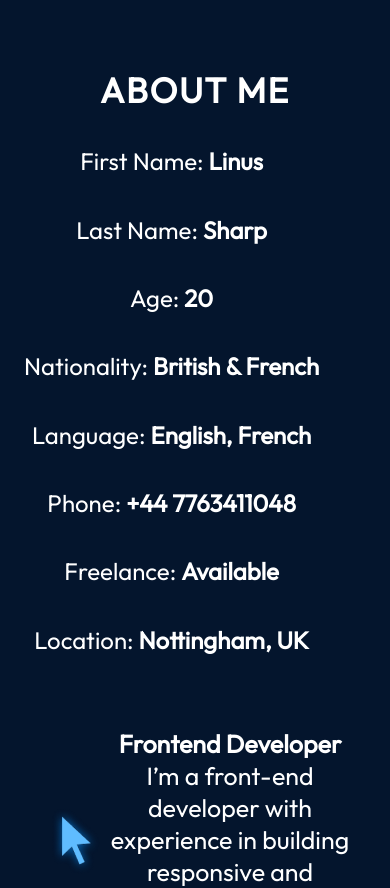
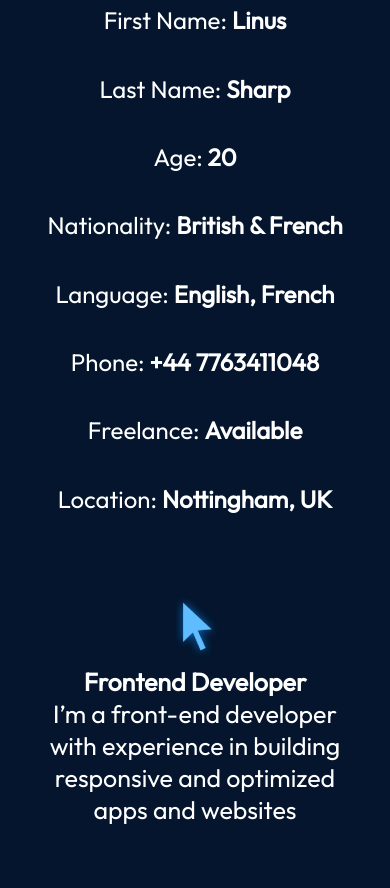
Before and after one commit to playhavoc/MyPortfolio, a React (Vite) app: page / in a window 390 px wide. Shown: the part 940-1828 px from the top of the page. Built offline with nearby package versions, Linux system fonts and the light colour scheme.

Commit message:
feat: fixed the about me

```diff
--- a/src/components/About/About.module.css
+++ b/src/components/About/About.module.css
@@ -17,6 +17,7 @@
   font-weight: 700;
   letter-spacing: 1.75px;
   text-transform: uppercase;
+  text-align: center; /* Center the title */
 }
 
 .content {
@@ -79,14 +80,20 @@
 @media screen and (max-width: 830px) {
   .container {
     background-color: transparent;
-    padding-left: 0;
-    padding-right: 0;
-    align-items: center;
+    padding: 20px; /* Adjust padding for smaller screens */
+    margin-top: 50px; /* Adjust margin for better positioning */
+    margin-left: 5%; /* Adjust margins for centering */
+    margin-right: 5%;
     text-align: center;
+  }
+
+  .title {
+    font-size: 28px; /* Adjust font size for smaller screens */
   }
 
   .content {
     flex-direction: column;
+    align-items: center;
   }
 
   .aboutImage {
@@ -95,15 +102,23 @@
 
   .aboutItems {
     margin-top: 29px;
+    align-items: center; /* Center the items */
   }
 
   .aboutItem {
     padding-left: 0;
     padding-right: 0;
+    flex-direction: column;
+    align-items: center; /* Center the individual items */
   }
 
   .personalInfo {
+    margin-right: 0; /* Remove right margin for centering */
     align-items: center;
     text-align: center;
   }
+
+  .personalInfo p {
+    width: auto; /* Allow paragraphs to take full width */
+  }
 }
```
